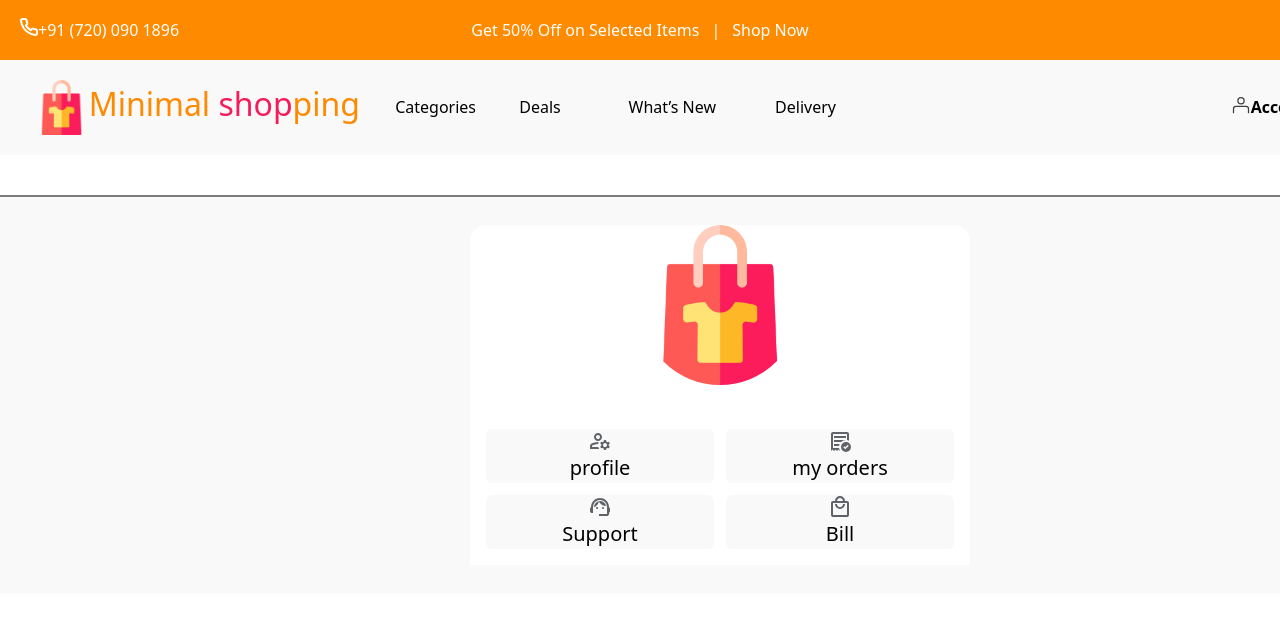
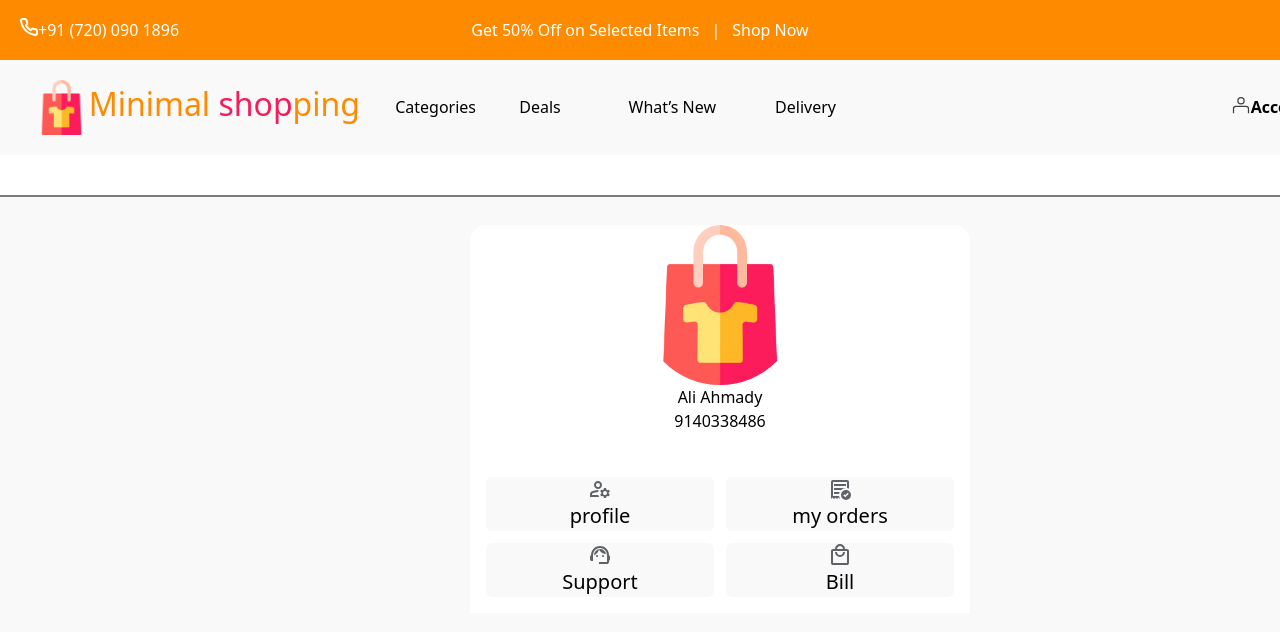
Before and after one commit to hosseinshafie6152/minimal-shopping, a React (Vite) app: page /account in a window 1280 px wide. Shown: the top 632 px of the page. Built offline with nearby package versions, Linux system fonts and the light colour scheme; data requests are answered from the project's data file.

Commit message:
fixed only get user information by fetching

```diff
--- a/src/pages/Accout.Component.jsx
+++ b/src/pages/Accout.Component.jsx
@@ -6,9 +6,9 @@ import IconSupport from '../icons/IconSupport'
 import { Link, Outlet } from 'react-router-dom';
 
 
-
 function AccountPage() {
-  const {data} = useFetch('http://localhost:8000/user');
+  const { data } = useFetch('http://localhost:8000/user');
+  if (data !== undefined) {
 
     return (
       <div className="w-[1440px] bg-gray1 mx-auto border-t-2 border-t-gray2 my-10 flex justify-center">
@@ -16,31 +16,32 @@ function AccountPage() {
         <div className=" w-[500px] bg-white flex flex-col justify-center items-center rounded-2xl m-7">
           <div id="specifications" className=" mb-7 flex flex-col justify-center items-center">
             <img src="./images/logo.png" alt="profile" className=" rounded-full w-40" />
-          <p id="name"></p>
-          <p id="phoneNumber"></p>
+            <p id="name">{data[0].fullName}</p>
+            <p id="phoneNumber">{data[0].phoneNumber}</p>
           </div>
           <div id="nav" className="w-[500px] bg-white grid grid-cols-2 grid-rows-2 gap-3 p-4 text-[20px] ">
             <Link to='/account/profile' id="profile" className="bg-gray1 flex justify-center items-center rounded-md flex-col hover:font-bold hover:scale-105 " >
-            <IconProfile/>
+              <IconProfile />
               profile
             </Link>
             <Link to='/account/orders' id="oreders" className="bg-gray1 flex justify-center items-center rounded-md flex-col hover:font-bold hover:scale-105 ">
-            <IconOrders/>
+              <IconOrders />
               my orders
             </Link>
             <Link to='/account/support' id="support" className="bg-gray1 flex justify-center items-center rounded-md flex-col hover:font-bold hover:scale-105 " >
-            <IconSupport/>
+              <IconSupport />
               Support
             </Link>
             <Link to='/account/bill' id="bill" className="bg-gray1 flex justify-center items-center rounded-md flex-col hover:font-bold hover:scale-105">
-            <IconBill/>
+              <IconBill />
               Bill
             </Link>
           </div>
         </div>
-      <Outlet/>
+        <Outlet />
       </div>
     )
   }
+}
 
 export default AccountPage
```
Lines whose indentation alone changed are shown as unchanged.
